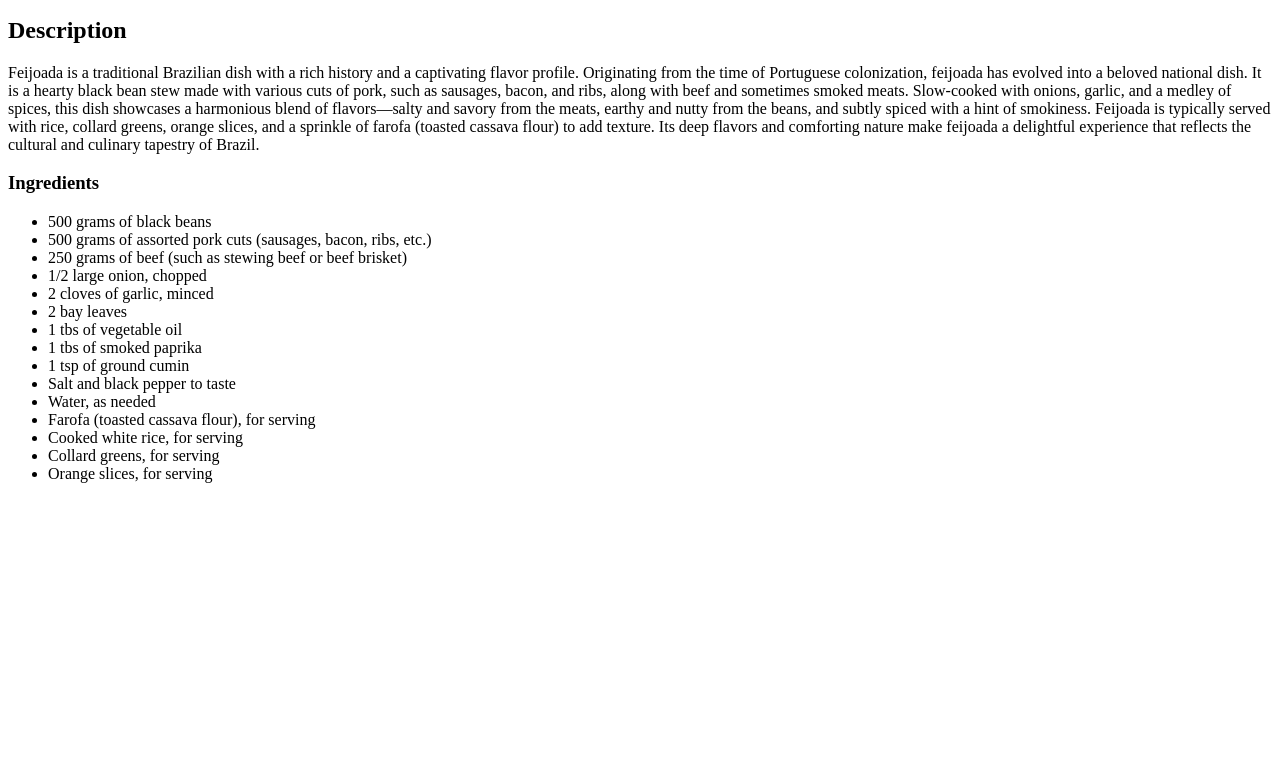
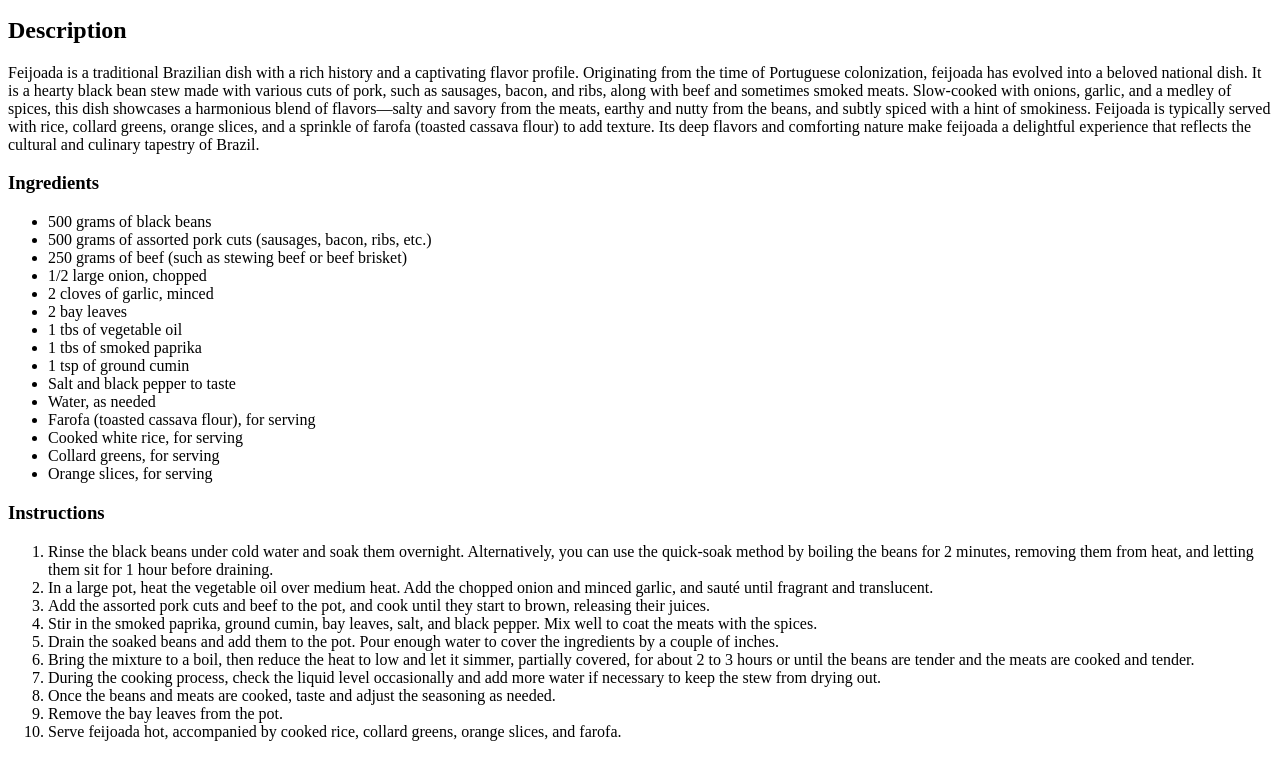
Before and after one commit to JohnVEscobar/odin-recipes, a plain HTML site: page recipes/feijoada.html in a window 1280 px wide. Shown: the part 101-858 px from the top of the page. Before the commit the page ends 800 px from the top, so only its background shows below. Drawn offline with Linux system fonts and the light colour scheme.

Commit message:
Added Instructions section along with ordered list for recipe

```diff
--- a/recipes/feijoada.html
+++ b/recipes/feijoada.html
@@ -35,5 +35,18 @@
         <li>Collard greens, for serving</li>
         <li>Orange slices, for serving</li>
     </ul>
+    <h3>Instructions</h3>
+    <ol>
+        <li>Rinse the black beans under cold water and soak them overnight. Alternatively, you can use the quick-soak method by boiling the beans for 2 minutes, removing them from heat, and letting them sit for 1 hour before draining.</li>
+        <li>In a large pot, heat the vegetable oil over medium heat. Add the chopped onion and minced garlic, and sauté until fragrant and translucent.</li>
+        <li>Add the assorted pork cuts and beef to the pot, and cook until they start to brown, releasing their juices.</li>
+        <li>Stir in the smoked paprika, ground cumin, bay leaves, salt, and black pepper. Mix well to coat the meats with the spices.</li>
+        <li>Drain the soaked beans and add them to the pot. Pour enough water to cover the ingredients by a couple of inches.</li>
+        <li>Bring the mixture to a boil, then reduce the heat to low and let it simmer, partially covered, for about 2 to 3 hours or until the beans are tender and the meats are cooked and tender.</li>
+        <li>During the cooking process, check the liquid level occasionally and add more water if necessary to keep the stew from drying out.</li>
+        <li>Once the beans and meats are cooked, taste and adjust the seasoning as needed.</li>
+        <li>Remove the bay leaves from the pot.</li>
+        <li>Serve feijoada hot, accompanied by cooked rice, collard greens, orange slices, and farofa.</li>
+    </ol>
 </body>
 </html>
```
